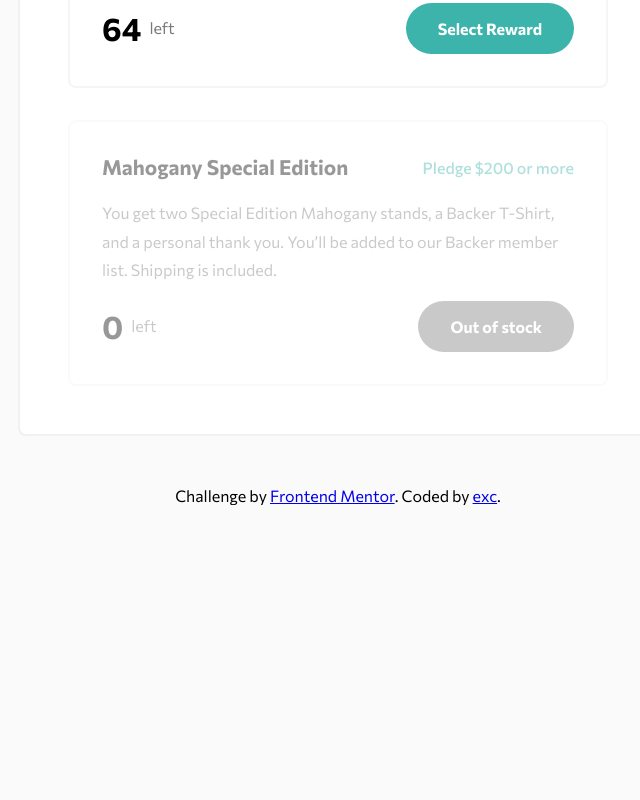
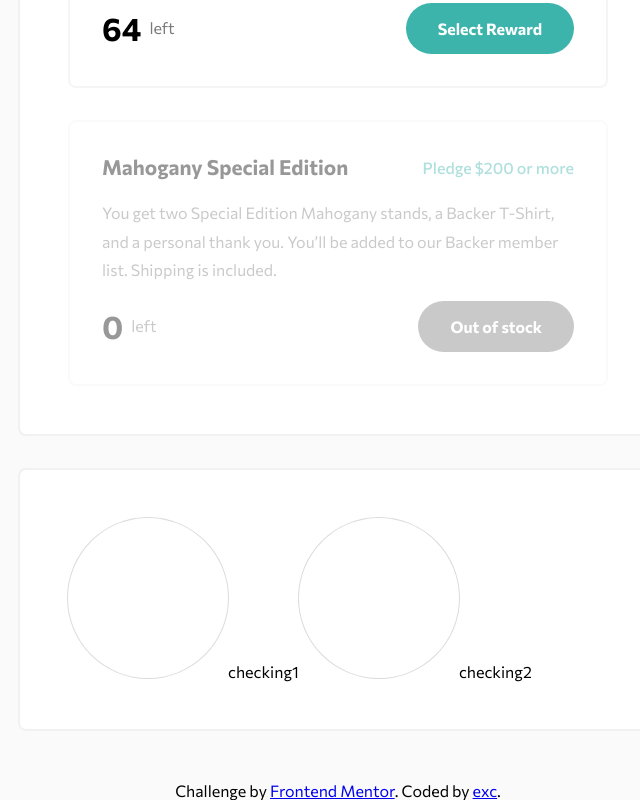
Before and after one commit to exchyphen/fm_crowdfunding-product-page, a React (Vite) app: page / in a window 1280 px wide. Shown: the part 1752-2552 px from the top of the page, without its empty margins (302-942 px from the left). Before the commit the page ends 2257 px from the top, so only its background shows below. Built offline with nearby package versions, Linux system fonts and the light colour scheme.

Commit message:
test structure and radio button styling

```diff
--- a/src/App.css
+++ b/src/App.css
@@ -178,7 +178,7 @@ h1 {
     gap: 0.5rem;
 
     padding-left: 3rem;
-    border-right: 1px solid var(--dark-gray);
+    border-right: 1px solid var(--accent-gray);
 }
 
 .stat-tracker__single-stat-container:first-child {
@@ -234,3 +234,23 @@ h1 {
 .attribution {
     margin-top: 50px;
 }
+
+/* test */
+
+
+.test-radio {
+    appearance: none;
+
+    width: 10rem;
+    height: 10rem;
+
+    border-radius: 50%;
+
+    background: white;
+    border: 2rem solid white;
+    box-shadow: 0 0 0 1px var(--accent-gray);
+}
+
+.test-radio:checked {
+    background: var(--moderate-cyan);
+}
--- a/src/App.jsx
+++ b/src/App.jsx
@@ -166,10 +166,33 @@ function App() {
           <div className="pledge__container">
             {pledgeDataArr.map((data, index) => {
               return index === 0 ? null : (
-                <Pledge key={`Pledge${index}`} data={data}></Pledge>
+                <Pledge
+                  key={`Pledge${index}`}
+                  data={data}
+                  onClick={() => console.log("pledge clicked")}
+                ></Pledge>
               );
             })}
           </div>
+        </article>
+
+        <article className="std-container">
+          <form className="test">
+            <input
+              id="test1"
+              type="radio"
+              className="test-radio"
+              name="test"
+            ></input>
+            <label htmlFor="test1">checking1</label>
+            <input
+              id="test2"
+              type="radio"
+              className="test-radio"
+              name="test"
+            ></input>
+            <label htmlFor="test2">checking2</label>
+          </form>
         </article>
       </main>
 
--- a/src/index.css
+++ b/src/index.css
@@ -7,6 +7,7 @@
 
   --body-background-color: hsl(0, 0%, 98%);
   --light-gray: hsl(0, 0%, 96%);
+  --accent-gray: hsl(0, 0%, 86%);
 }
 
 *, *::before, *::after {
```
